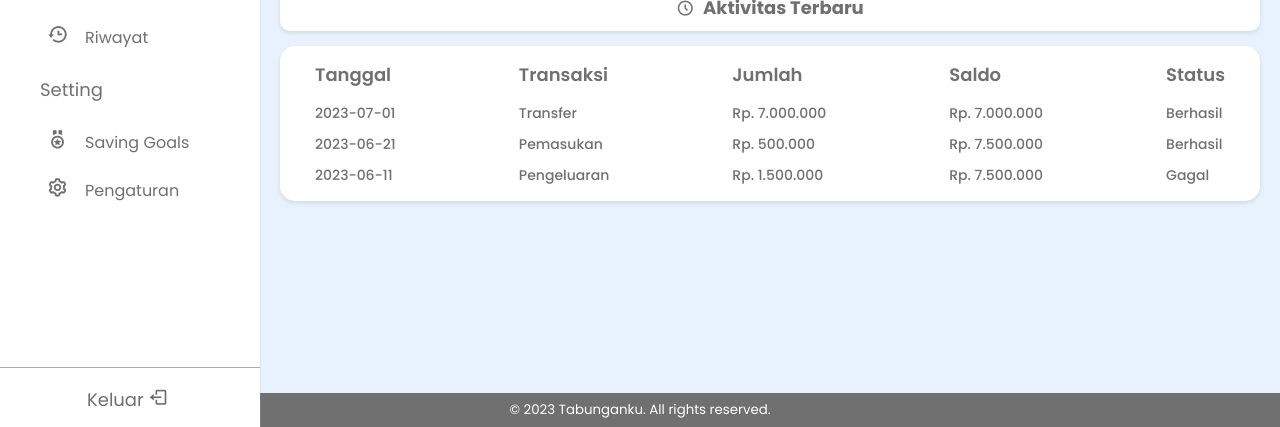
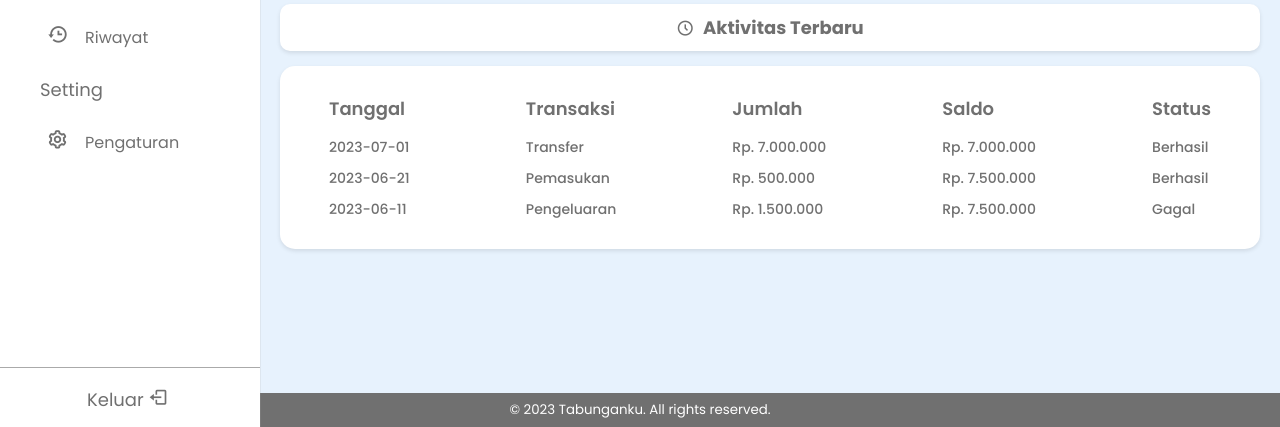
Before and after one commit to IRedDragonICY/PWEB-Project, a PHP site: page /dashboard.html in a window 1280 px wide. Shown: the part 373-800 px from the top of the page. Run offline with PHP 8.4, Linux system fonts and the light colour scheme; some libraries are stand-ins or nearby versions.

Commit message:
make responsive design

```diff
--- a/CSS/style.css
+++ b/CSS/style.css
@@ -336,6 +336,15 @@ body.dark {
   padding: 10px;
   color: var(--grey-color);
   box-shadow: 0 2px 4px rgba(0, 0, 0, 0.1);
+}
+.history-content {
+  white-space: nowrap;
+  overflow: auto;
+  width: 100%;
+}
+.data {
+  display: inline-block;
+  padding: 14px;
 }
 
 /* Main: Overview Content */
--- a/dashboard.html
+++ b/dashboard.html
@@ -49,7 +49,7 @@
             <span class="navlink_icon">
               <i class='bx bxs-objects-vertical-bottom'></i>
             </span>
-            <span class="navlink">Statistik</span>
+            <span class="navlink">Aktivitas</span>
           </a>
         </li>
         <!-- end -->
@@ -102,17 +102,7 @@
 
       <!-- Settings -->
       <ul class="menu_items">
-        <!-- start -->
         <div class="menu_title menu_setting"></div>
-        <li class="item">
-          <a href="#goals" class="nav_link" onclick="changeContent('goals')">
-            <span class="navlink_icon">
-              <i class="bx bx-medal"></i>
-            </span>
-            <span class="navlink">Saving Goals</span>
-          </a>
-        </li>
-        <!-- end -->
         <!-- start -->
         <li class="item">
           <a href="#setting" class="nav_link" onclick="changeContent('setting')">
@@ -319,7 +309,7 @@
       <div class="form-group">
         <label for="category">Kategori:</label>
         <select id="category" name="category">
-          <option value="">Pilih kategori</option>
+          <option value="">Pilih Kategori</option>
           <option value="belanja">Belanja</option>
           <option value="hiburan">Hiburan</option>
           <option value="kebutuhan">Kebutuhan</option>
@@ -416,12 +406,6 @@
   </div>
   <!-- end -->
 
-  <!-- start -->
-  <div class="content" id="goalsContent" style="display: none;">
-    <!-- Goals Content -->
-  </div>
-  <!-- end -->
-
   <!-- Setting Content -->
   <div class="content" id="settingContent" style="display: none;">
     <h1 class="title">
@@ -430,9 +414,9 @@
     </h1>
     <div class="list">
       <h3 class="list-setting">
-        <span class="setting-title active"><i class='bx bx-cog'></i>&nbspProfil Akun</span>
-        <span class="setting-title"><i class='bx bxs-user-account'></i>&nbspPengaturan Akun</span>
-        <span class="setting-title"><i class='bx bx-lock-alt'></i>&nbspPengaturan Password</span>
+        <span class="setting-title active"><i class='bx bx-cog'></i><span class="text">Profil Akun</span></span>
+        <span class="setting-title"><i class='bx bxs-user-account'></i><span class="text">Pengaturan Akun</span></span>
+        <span class="setting-title"><i class='bx bx-lock-alt'></i><span class="text">Pengaturan Password</span></span>
       </h3>
     </div>
     <div class="setting-content active">
```
Also changed, not shown: other parts of CSS/style.css (+25 -9 lines).
